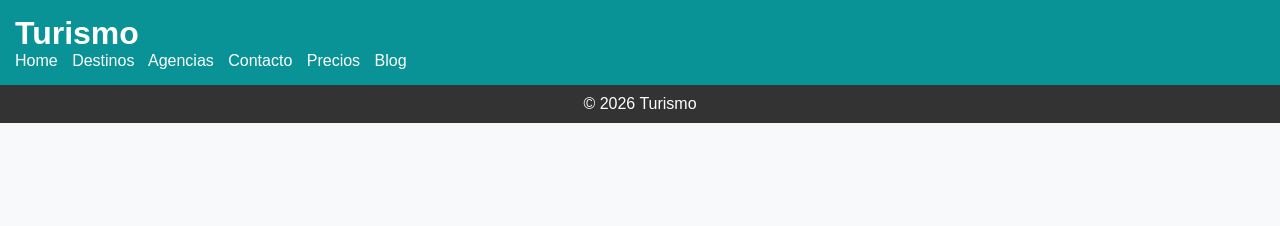
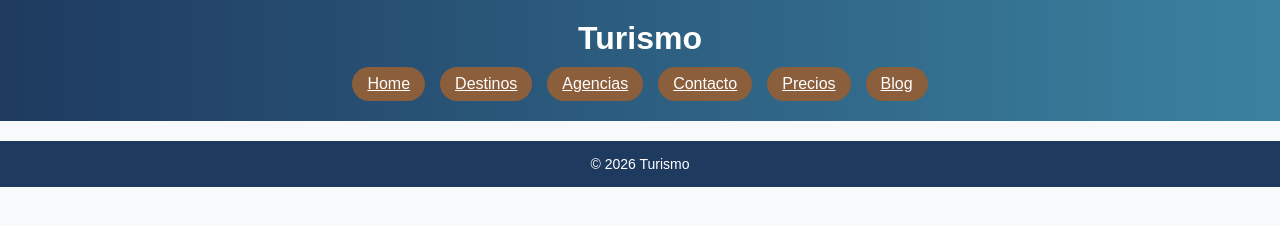
Before and after one commit to Matias-Churquina/Proyecto-Turismo-Html-Css, a plain HTML site: page index.html in a window 1280 px wide. Drawn offline with Linux system fonts and the light colour scheme.

Commit message:
Definicion de coleres y diseño basico

```diff
--- a/css/footer.css
+++ b/css/footer.css
@@ -1,6 +1,12 @@
 footer {
-    background: #333;
+    background-color: #1e3a5f; /* azul oscuro */
     color: white;
     text-align: center;
-    padding: 10px;
+    padding: 15px;
+    margin-top: 20px;
 }
+
+/* Texto */
+footer p {
+    font-size: 14px;
+}
--- a/css/header.css
+++ b/css/header.css
@@ -1,11 +1,34 @@
 header {
-    background: var(--color-principal);
+    background: linear-gradient(90deg, #1e3a5f, #3b82a0); /* azul */
     color: white;
-    padding: 15px;
+    padding: 20px;
+    text-align: center;
 }
 
+/* Título */
+header h1 {
+    margin-bottom: 10px;
+}
+
+/* Navegación */
+nav {
+    display: flex;
+    justify-content: center;
+    flex-wrap: wrap;
+    gap: 15px;
+}
+
+/* Links del menú */
 nav a {
+    background-color: #8b5e3c; /* marrón */
+    padding: 8px 15px;
+    border-radius: 20px;
+    transition: 0.3s;
     color: white;
-    margin-right: 10px;
-    text-decoration: none;
 }
+
+/* Hover */
+nav a:hover {
+    background-color: #a47148; /* marrón más claro */
+    transform: scale(1.05);
+}
--- a/css/home.css
+++ b/css/home.css
@@ -0,0 +1,24 @@
+/* Reset básico */
+* {
+    margin: 0;
+    padding: 0;
+    box-sizing: border-box;
+}
+
+/* Tipografía y fondo */
+body {
+    font-family: 'Segoe UI', Tahoma, sans-serif;
+    background-color: #f5f7f6; /* color claro */
+    color: #333;
+}
+
+/* Contenedor principal */
+main {
+    padding: 20px;
+}
+
+/* Links generales */
+a {
+    text-decoration: none;
+    color: inherit;
+}
```
Also changed, not shown: 1 other file.
